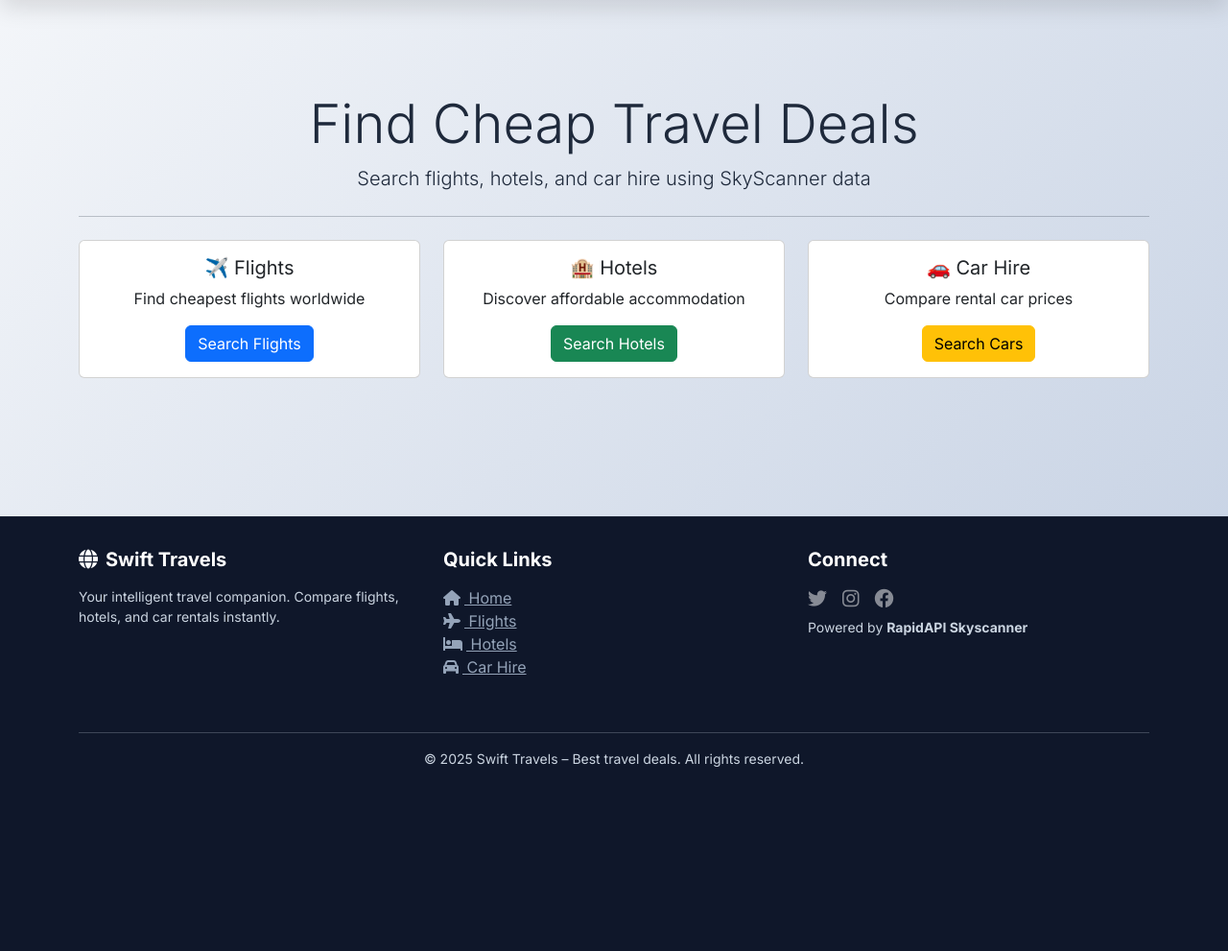
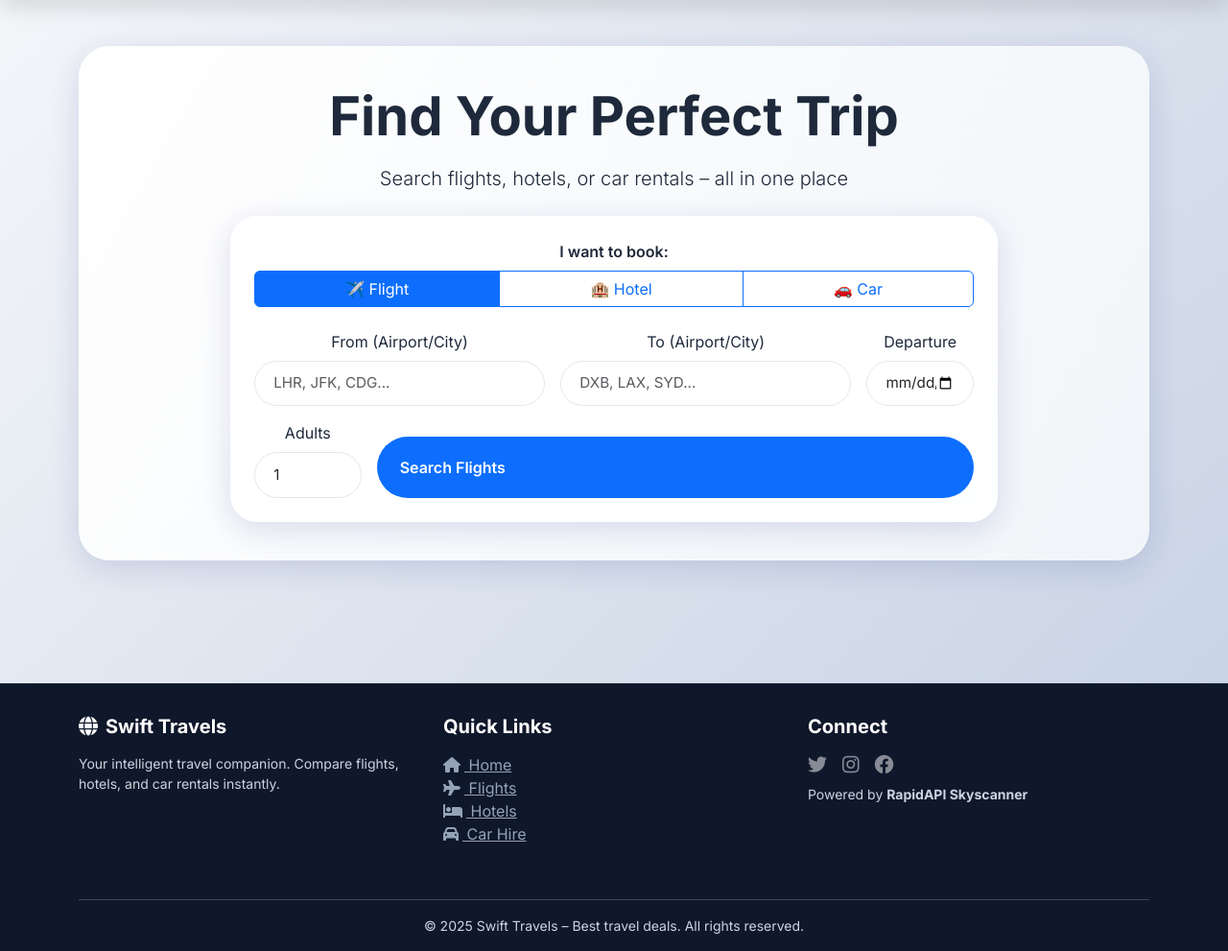
Before and after one commit to bladewonnacott11-bot/Swift-Travel, a Flask app: page / in a window 1280 px wide. Shown: the part 74-1065 px from the top of the page at 96% size. Before the commit the page ends 873 px from the top, so only its background shows below. Run offline with Flask 3, Linux system fonts and the light colour scheme.

Commit message:
index.html

```diff
--- a/templates/index.html
+++ b/templates/index.html
@@ -1,37 +1,113 @@
 {% extends "base.html" %}
 {% block content %}
-<div class="jumbotron text-center py-5">
-    <h1 class="display-4">Find Cheap Travel Deals</h1>
-    <p class="lead">Search flights, hotels, and car hire using SkyScanner data</p>
-    <hr class="my-4">
-    <div class="row">
-        <div class="col-md-4">
-            <div class="card">
-                <div class="card-body">
-                    <h5 class="card-title">✈️ Flights</h5>
-                    <p class="card-text">Find cheapest flights worldwide</p>
-                    <a href="/flights" class="btn btn-primary">Search Flights</a>
+<div class="jumbotron-premium text-center">
+    <h1 class="display-4 fw-bold mb-3">Find Your Perfect Trip</h1>
+    <p class="lead mb-4">Search flights, hotels, or car rentals – all in one place</p>
+
+    <div class="premium-card p-4" style="max-width: 800px; margin: 0 auto;">
+        <div class="mb-4">
+            <label class="form-label fw-semibold">I want to book:</label>
+            <div class="btn-group w-100" role="group">
+                <button type="button" class="btn btn-outline-primary active" id="btn-flight">✈️ Flight</button>
+                <button type="button" class="btn btn-outline-primary" id="btn-hotel">🏨 Hotel</button>
+                <button type="button" class="btn btn-outline-primary" id="btn-car">🚗 Car</button>
+            </div>
+        </div>
+
+        <!-- Flight Form -->
+        <form id="flight-form" action="/flights" method="GET" class="search-form">
+            <div class="row g-3">
+                <div class="col-md-5">
+                    <label class="form-label">From (Airport/City)</label>
+                    <input type="text" name="origin" class="form-control form-control-premium" placeholder="LHR, JFK, CDG..." required>
+                </div>
+                <div class="col-md-5">
+                    <label class="form-label">To (Airport/City)</label>
+                    <input type="text" name="destination" class="form-control form-control-premium" placeholder="DXB, LAX, SYD..." required>
+                </div>
+                <div class="col-md-2">
+                    <label class="form-label">Departure</label>
+                    <input type="date" name="depart_date" class="form-control form-control-premium" required>
+                </div>
+                <div class="col-md-2">
+                    <label class="form-label">Adults</label>
+                    <input type="number" name="adults" class="form-control form-control-premium" value="1" min="1">
+                </div>
+                <div class="col-md-10 d-grid">
+                    <button type="submit" class="btn-premium w-100 mt-3">Search Flights</button>
                 </div>
             </div>
-        </div>
-        <div class="col-md-4">
-            <div class="card">
-                <div class="card-body">
-                    <h5 class="card-title">🏨 Hotels</h5>
-                    <p class="card-text">Discover affordable accommodation</p>
-                    <a href="/hotels" class="btn btn-success">Search Hotels</a>
+        </form>
+
+        <!-- Hotel Form -->
+        <form id="hotel-form" action="/hotels" method="GET" class="search-form" style="display: none;">
+            <div class="row g-3">
+                <div class="col-md-6">
+                    <label class="form-label">City / Destination</label>
+                    <input type="text" name="location" class="form-control form-control-premium" placeholder="Paris, Tokyo, New York..." required>
+                </div>
+                <div class="col-md-3">
+                    <label class="form-label">Check-in</label>
+                    <input type="date" name="check_in" class="form-control form-control-premium" required>
+                </div>
+                <div class="col-md-3">
+                    <label class="form-label">Check-out</label>
+                    <input type="date" name="check_out" class="form-control form-control-premium" required>
+                </div>
+                <div class="col-md-2">
+                    <label class="form-label">Guests</label>
+                    <input type="number" name="guests" class="form-control form-control-premium" value="2" min="1">
+                </div>
+                <div class="col-md-10 d-grid">
+                    <button type="submit" class="btn-premium w-100 mt-3">Search Hotels</button>
                 </div>
             </div>
-        </div>
-        <div class="col-md-4">
-            <div class="card">
-                <div class="card-body">
-                    <h5 class="card-title">🚗 Car Hire</h5>
-                    <p class="card-text">Compare rental car prices</p>
-                    <a href="/cars" class="btn btn-warning">Search Cars</a>
+        </form>
+
+        <!-- Car Form -->
+        <form id="car-form" action="/cars" method="GET" class="search-form" style="display: none;">
+            <div class="row g-3">
+                <div class="col-md-5">
+                    <label class="form-label">Pick-up Location (IATA)</label>
+                    <input type="text" name="pickup_location" class="form-control form-control-premium" placeholder="LHR, LAX..." required>
+                </div>
+                <div class="col-md-5">
+                    <label class="form-label">Drop-off Location (IATA)</label>
+                    <input type="text" name="dropoff_location" class="form-control form-control-premium" placeholder="Same as pick-up" required>
+                </div>
+                <div class="col-md-2">
+                    <label class="form-label">Pick-up Date</label>
+                    <input type="date" name="pickup_date" class="form-control form-control-premium" required>
+                </div>
+                <div class="col-md-2">
+                    <label class="form-label">Drop-off Date</label>
+                    <input type="date" name="dropoff_date" class="form-control form-control-premium" required>
+                </div>
+                <div class="col-md-10 d-grid">
+                    <button type="submit" class="btn-premium w-100 mt-3">Search Cars</button>
                 </div>
             </div>
-        </div>
+        </form>
     </div>
 </div>
+
+<script>
+    const btnFlight = document.getElementById('btn-flight');
+    const btnHotel = document.getElementById('btn-hotel');
+    const btnCar = document.getElementById('btn-car');
+    const flightForm = document.getElementById('flight-form');
+    const hotelForm = document.getElementById('hotel-form');
+    const carForm = document.getElementById('car-form');
+
+    function setActive(activeBtn, activeForm) {
+        [btnFlight, btnHotel, btnCar].forEach(btn => btn.classList.remove('active'));
+        activeBtn.classList.add('active');
+        [flightForm, hotelForm, carForm].forEach(form => form.style.display = 'none');
+        activeForm.style.display = 'block';
+    }
+
+    btnFlight.addEventListener('click', () => setActive(btnFlight, flightForm));
+    btnHotel.addEventListener('click', () => setActive(btnHotel, hotelForm));
+    btnCar.addEventListener('click', () => setActive(btnCar, carForm));
+</script>
 {% endblock %}
```
